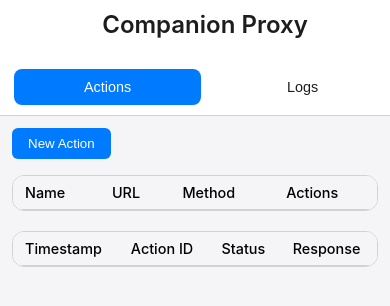
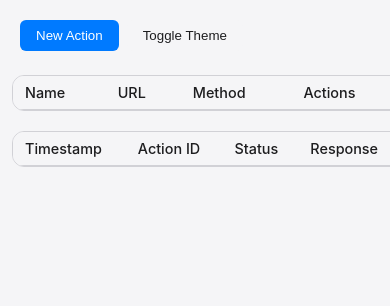
Before and after one commit to micah1crandell/companion-proxy, a plain HTML site: page static/index.html in a window 390 px wide. Shown: the top 306 px of the page. Drawn offline with Linux system fonts and the light colour scheme; no server answers.

Commit message:
update ui

```diff
--- a/companion_proxy_data.json
+++ b/companion_proxy_data.json
@@ -23,6 +23,12 @@
       "action_id": "63747e4e12d5470b",
       "success": true,
       "response": "Status: 200 OK"
+    },
+    {
+      "timestamp": "2025-02-05T10:33:31.047278-07:00",
+      "action_id": "107455908a7c2e56",
+      "success": false,
+      "response": "Request failed: Post \"http://192.168.1.51:8888/api/location/5/0/1/press\": context deadline exceeded (Client.Timeout exceeded while awaiting headers)"
     }
   ]
 }
--- a/static/app.js
+++ b/static/app.js
@@ -4,6 +4,9 @@ document.addEventListener('DOMContentLoaded', () => {
     loadActions();
     loadLogs();
     startAutoRefresh();
+
+    const savedTheme = localStorage.getItem('theme') || 'light';
+    document.body.setAttribute('data-theme', savedTheme);
 
     document.querySelectorAll('.nav-item').forEach(btn => {
         btn.addEventListener('click', () => {
@@ -205,3 +208,12 @@ function startAutoRefresh() {
         }
     }, 2000);
 }
+
+// Style
+function toggleTheme() {
+    const body = document.body;
+    const currentTheme = body.getAttribute('data-theme');
+    const newTheme = currentTheme === 'dark' ? 'light' : 'dark';
+    body.setAttribute('data-theme', newTheme);
+    localStorage.setItem('theme', newTheme);
+}
--- a/static/index.html
+++ b/static/index.html
@@ -8,21 +8,12 @@
 </head>
 <body>
     <div class="container">
-        <div class="sidebar">
-            <div class="sidebar-header">
-                <h2>Companion Proxy</h2>
-            </div>
-            <nav class="sidebar-nav">
-                <button class="nav-item active" data-page="actions">Actions</button>
-                <button class="nav-item" data-page="logs">Logs</button>
-            </nav>
-        </div>
-
         <div class="main-content">
             <!-- Actions Page -->
             <div id="actions-page" class="page active">
                 <div class="toolbar">
                     <button class="btn-primary" onclick="openActionModal()">New Action</button>
+                    <button id="theme-toggle" class="btn-secondary" onclick="toggleTheme()">Toggle Theme</button>
                 </div>
                 <div class="table-container">
                     <table id="actions-table">
--- a/static/style.css
+++ b/static/style.css
@@ -1,14 +1,28 @@
 :root {
     --primary-color: #007AFF;
     --background-color: #F5F5F7;
-    --sidebar-width: 240px;
     --border-color: #D1D1D6;
+    --text-color: #1D1D1F;
+    --table-background: white;
+    --modal-background: white;
+    --toolbar-background: transparent;
+}
+
+body[data-theme="dark"] {
+    --primary-color: #0A84FF;
+    --background-color: #1C1C1E;
+    --border-color: #0a84ffaf;
+    --text-color: #FFFFFF;
+    --table-background: #2C2C2E;
+    --modal-background: #1D1D1F;
+    --toolbar-background: #1C1C1E;
 }
 
 body {
     margin: 0;
     font-family: -apple-system, BlinkMacSystemFont, 'Segoe UI', Roboto, Oxygen, Ubuntu, Cantarell;
     background-color: var(--background-color);
+    color: var(--text-color);
     height: 100vh;
     display: flex;
     flex-direction: column;
@@ -19,40 +33,28 @@ body {
     flex: 1;
 }
 
-/* Sidebar styles for desktop */
-.sidebar {
-    width: var(--sidebar-width);
-    background: white;
-    border-right: 1px solid var(--border-color);
-    padding: 20px;
+.main-content {
+    flex: 1;
+    padding: 24px;
+    overflow-y: auto;
+    width: 100%;
 }
 
-.sidebar-header h2 {
-    margin: 0;
-    font-weight: 600;
-    color: #1D1D1F;
+.toolbar {
+    margin-bottom: 16px;
+    display: flex;
+    gap: 8px;
+    background: var(--toolbar-background);
+    padding: 8px;
+    border-radius: 6px;
 }
 
-.sidebar-nav {
-    margin-top: 20px;
-}
-
-.nav-item {
-    display: block;
-    width: 100%;
-    padding: 10px 16px;
-    text-align: left;
-    border: none;
-    background: none;
-    border-radius: 8px;
-    margin: 4px 0;
-    cursor: pointer;
-    color: #1D1D1F;
-}
-
-.nav-item.active {
-    background: var(--primary-color);
-    color: white;
+.table-container {
+    background: var(--table-background);
+    border-radius: 12px;
+    border: 1px solid var(--border-color);
+    overflow: auto;
+    margin-bottom: 100px;
 }
 
 .main-content {
@@ -75,8 +77,8 @@ body {
 }
 
 .btn-secondary {
-    background: #E5E5EA;
-    color: #1D1D1F;
+    background: var(--background-color);
+    color: var(--text-color);
     border: none;
     padding: 8px 16px;
     border-radius: 6px;
@@ -84,7 +86,7 @@ body {
 }
 
 .table-container {
-    background: white;
+    background: var(--background-color);
     border-radius: 12px;
     border: 1px solid var(--border-color);
     overflow: auto; /* Allow horizontal scrolling on small screens */
@@ -102,7 +104,7 @@ th, td {
 }
 
 th {
-    background: #F5F5F7;
+    background: var(--background-color);
     font-weight: 500;
 }
 
@@ -119,7 +121,7 @@ th {
 }
 
 .modal-content {
-    background: white;
+    background: var(--modal-background);
     width: 500px;
     border-radius: 14px;
     padding: 20px;
@@ -137,7 +139,7 @@ th {
     border: none;
     font-size: 24px;
     cursor: pointer;
-    color: #1D1D1F;
+    color: var(--primary-color);
 }
 
 .form-group {
@@ -173,36 +175,6 @@ th {
         flex-direction: column;
     }
 
-    /* Sidebar converts to a top navigation bar */
-    .sidebar {
-        width: 100%;
-        border-right: none;
-        border-bottom: 1px solid var(--border-color);
-        padding: 10px;
-        display: flex;
-        flex-direction: column;
-        align-items: center;
-    }
-
-    .sidebar-header h2 {
-        font-size: 1.5em;
-        margin-bottom: 10px;
-    }
-
-    .sidebar-nav {
-        display: flex;
-        justify-content: center;
-        width: 100%;
-    }
-
-    .nav-item {
-        flex: 1;
-        text-align: center;
-        margin: 0 4px;
-        padding: 10px;
-        font-size: 0.9em;
-    }
-
     .main-content {
         padding: 12px;
     }
```
Also changed, not shown: 2 other files.
